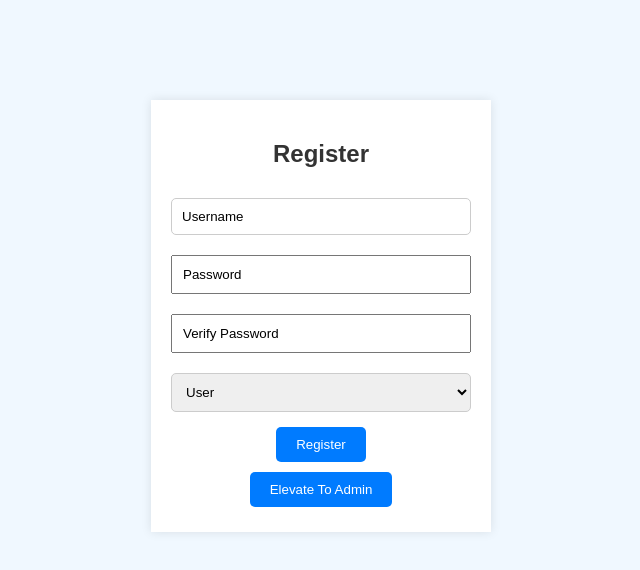
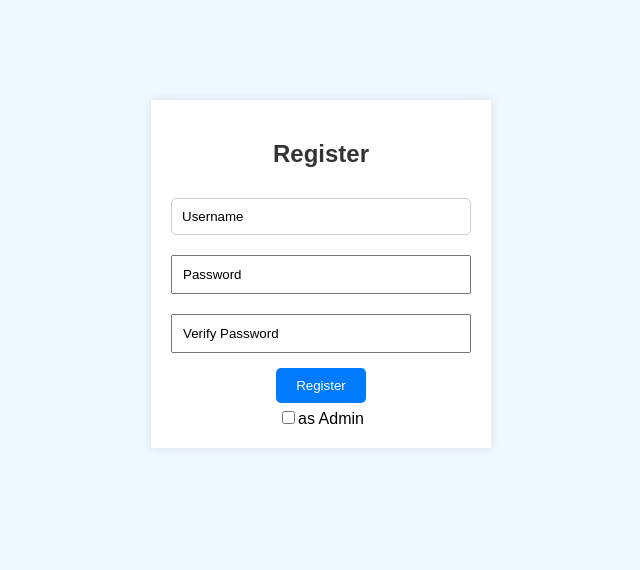
Before and after one commit to ramdjaram/lab-device-management, a React (Create React App) app in the folder frontend/: page /register in a window 1280 px wide. Shown: the top 570 px of the page, without its empty margins (319-959 px from the left). Built offline with nearby package versions, Linux system fonts and the light colour scheme.

Commit message:
Enable user registration as admin role

```diff
--- a/frontend/src/components/Register.js
+++ b/frontend/src/components/Register.js
@@ -24,8 +24,10 @@ const Register = () => {
 	const handleRegisterClick = () => {
 		const adminPassword = prompt('Enter admin password to access admin registration:');
 		if (adminPassword === 'admin') {
+			setRole('admin');
 			setIsAdmin(true);
 		} else {
+			setRole('user');
 			setIsAdmin(false);
 		}
 	};
@@ -52,13 +54,22 @@ const Register = () => {
 					onChange={(e) => setVerifyPassword(e.target.value)}
 					placeholder="Verify Password"
 				/>
-				<select value={role} onChange={(e) => setRole(e.target.value)}>
-					<option value="user">User</option>
-					{isAdmin && <option value="admin">Admin</option>}
-				</select>
+				{/*<select value={role} onChange={(e) => setRole(e.target.value)}>*/}
+				{/*	<option value="user">User</option>*/}
+				{/*	{isAdmin && <option value="admin">Admin</option>}*/}
+				{/*</select>*/}
 				<button type="submit">Register</button>
 			</form>
-			<button onClick={handleRegisterClick}>Elevate To Admin</button>
+			<div>
+				<label>
+					<input
+						type="checkbox"
+						checked={isAdmin}
+						onChange={handleRegisterClick}
+					/>
+					as Admin
+				</label>
+			</div>
 		</div>
 	);
 };
```
